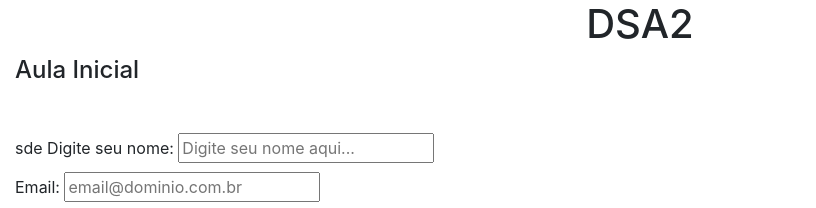
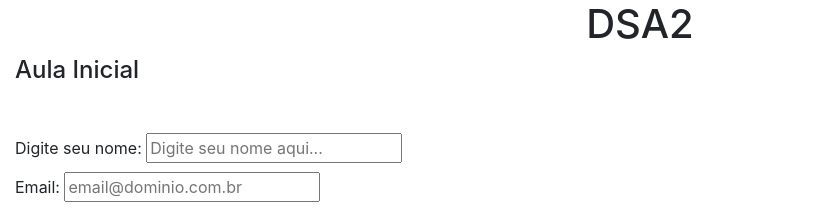
Before and after one commit to maicola2253/Projeto-Inicial, a plain HTML site: page index.html in a window 1280 px wide. Shown: the top 208 px of the page, without its empty margins (0-816 px from the left). Drawn offline with nearby package versions, Linux system fonts and the light colour scheme.

Commit message:
disabled

```diff
--- a/index.html
+++ b/index.html
@@ -1,3 +1,4 @@
+
 <!DOCTYPE html>
 <html lang="pt-BR">
 <head>
@@ -14,7 +15,7 @@
         <h4 class="mb-5">Aula Inicial</h4>
 
         <form>
-            <div class="mb-1">sde
+            <div class="mb-1">
                 <label for="nome">Digite seu nome:</label>
                 <input type="text" id="nome"
                     placeholder="Digite seu nome aqui...">
@@ -39,7 +40,7 @@
             <div class="mb-1">
                 <label for="logradouro">Logradouro:</label>
                 <input type="text" id="logradouro" name="logradouro"
-                    placeholder= "" disabled >
+                    placeholder="" disabled>
             </div>
             <div class="mb-1">
                 <label for="numero">Número:</label>
@@ -54,7 +55,7 @@
             <div class="mb-1">
                 <label for="bairro">Bairro:</label>
                 <input type="text" id="bairro" name="bairro"
-                    placeholder=""disabled>
+                    placeholder="" disabled>
             </div>
             <div class="mb-1">
                 <label for="cidade">Cidade:</label>
```
Also changed, not shown: Scripts.js (+5 -2 lines).
